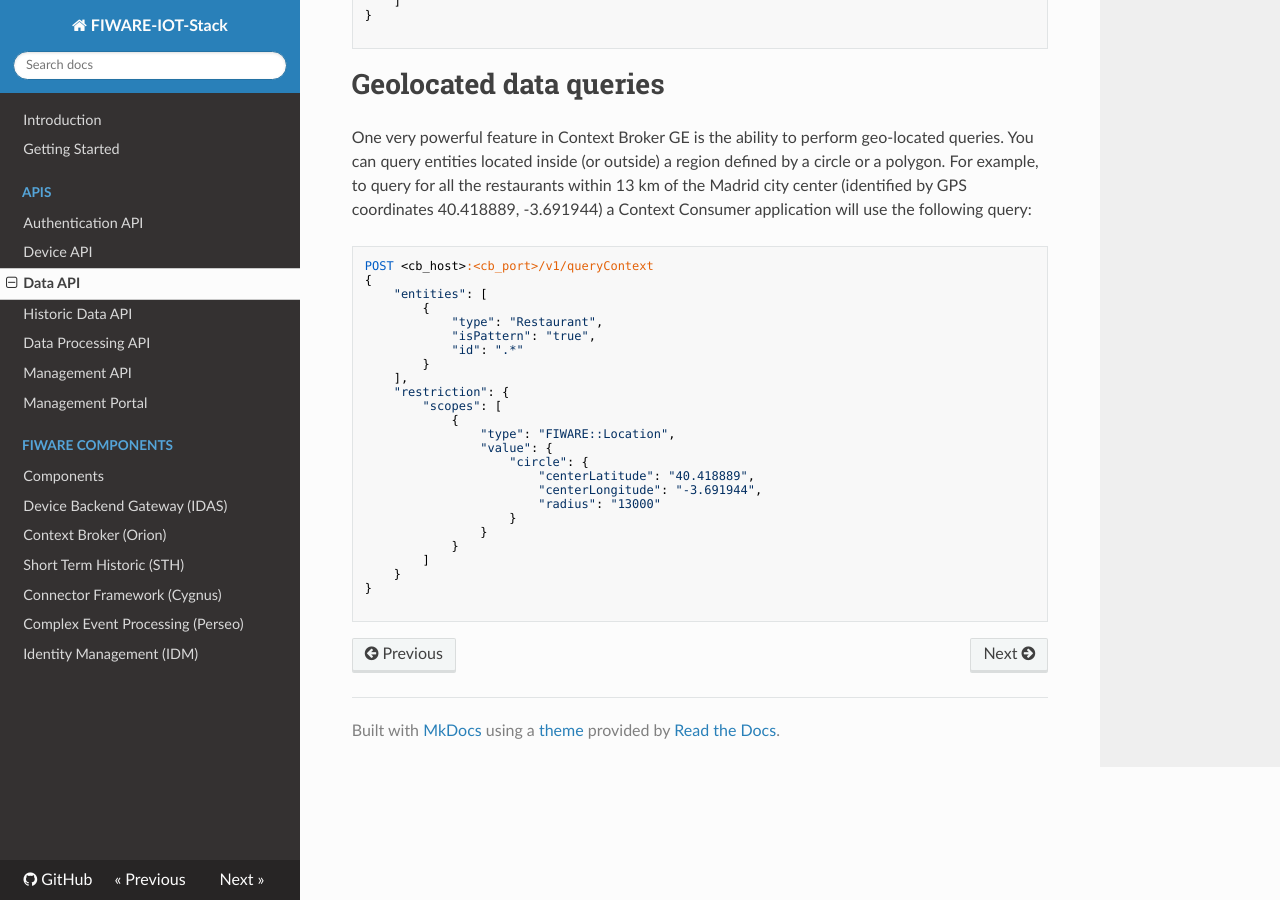
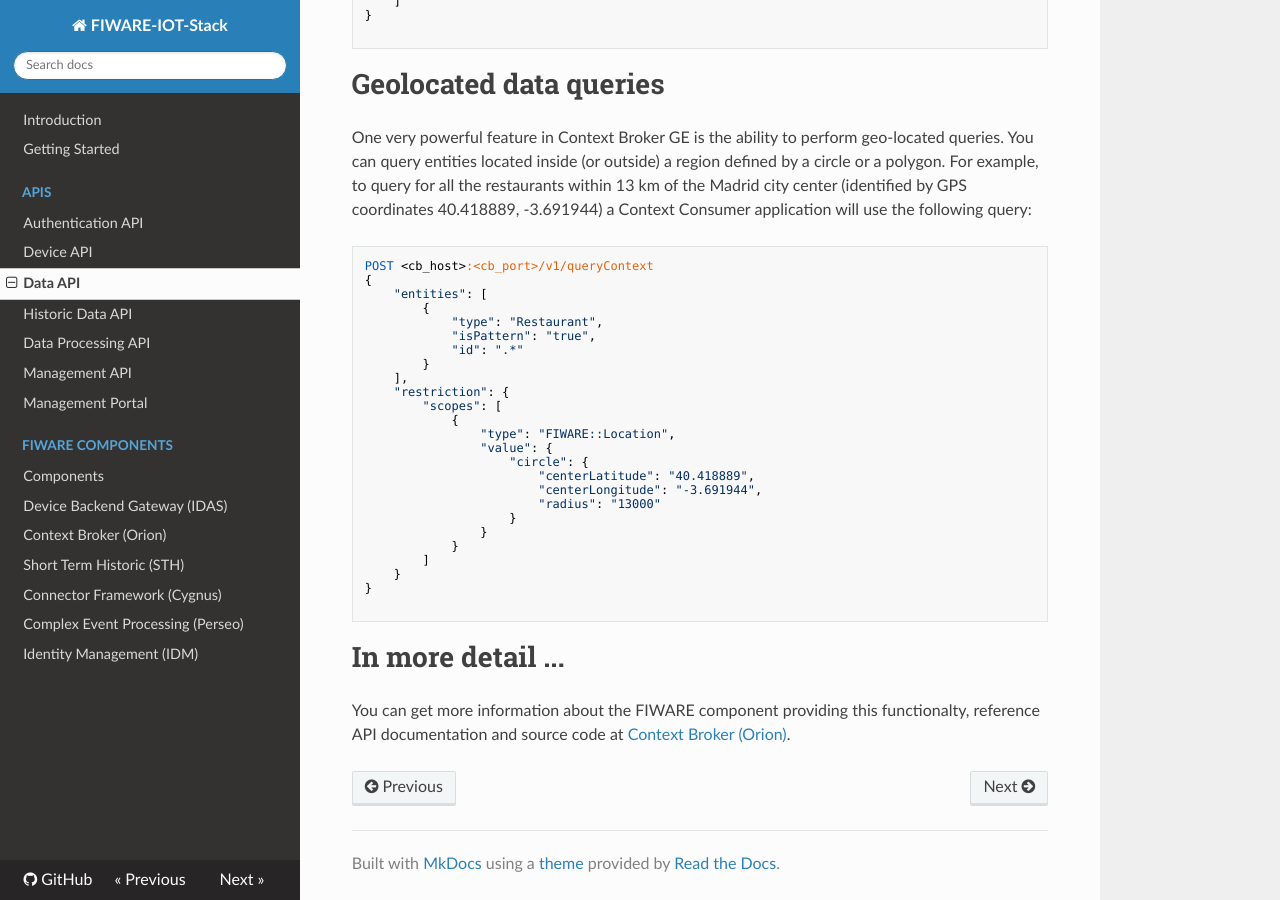
Before and after one commit to telefonicaid/thinking-cities, an MkDocs documentation site: the page built from docs/data_api.md, in a window 1280 px wide and 900 px high, scrolled down 3928 px. Built offline with MkDocs 1.6.1, drawn with Linux system fonts in a browser that asks for light colours; nearby versions of some CDN libraries; old or Windows-style settings are respelled for this version of MkDocs.

Commit message:
Update data_api.md

````diff
--- a/docs/data_api.md
+++ b/docs/data_api.md
@@ -245,3 +245,8 @@
 }
 
 ```
+
+# In more detail ...
+
+
+You can get more information about the FIWARE component providing this functionalty, reference API documentation and source code at [Context Broker (Orion)](context_broker.md).
````
